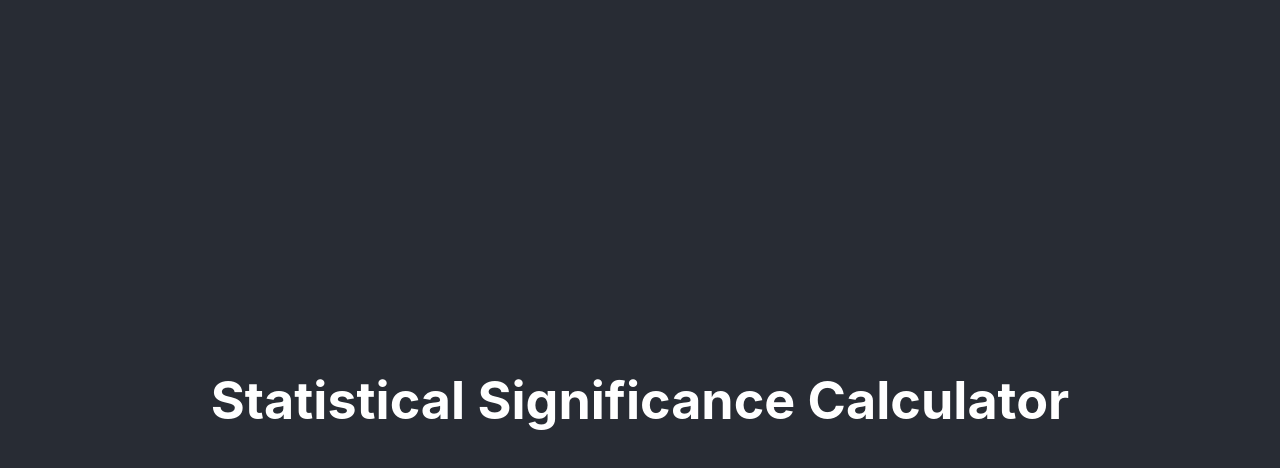
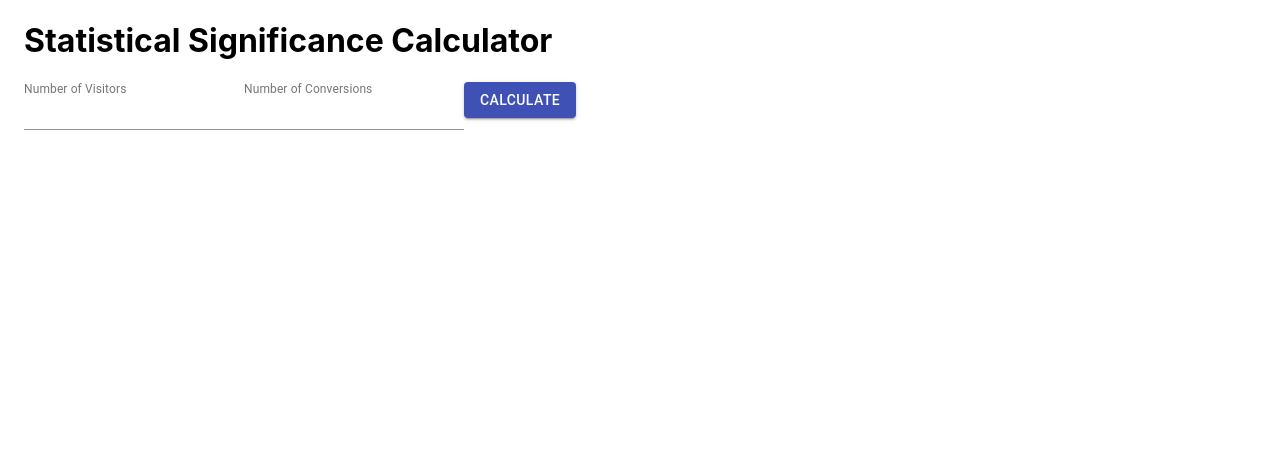
Before and after one commit to mikachan/stat-sig-calc, a React (Create React App) app: page / in a window 1280 px wide. Shown: the top 468 px of the page. Built offline with nearby package versions, Linux system fonts and the light colour scheme.

Commit message:
chore: rename App to Calculator

```diff
--- a/src/App.css
+++ /dev/null
@@ -1,18 +0,0 @@
-.App {
-  text-align: center;
-}
-
-.App-header {
-  background-color: #282c34;
-  min-height: 100vh;
-  display: flex;
-  flex-direction: column;
-  align-items: center;
-  justify-content: center;
-  font-size: calc(10px + 2vmin);
-  color: white;
-}
-
-.App-link {
-  color: #61dafb;
-}
--- a/src/App.js
+++ /dev/null
@@ -1,13 +0,0 @@
-import './App.css';
-
-function App() {
-	return (
-		<div className="App">
-			<header className="App-header">
-				<h1>Statistical Significance Calculator</h1>
-			</header>
-		</div>
-	);
-}
-
-export default App;
--- /dev/null
+++ b/src/Calculator.js
@@ -0,0 +1,46 @@
+import './Calculator.css';
+
+import Button from '@material-ui/core/Button';
+import Container from '@material-ui/core/Container';
+import TextField from '@material-ui/core/TextField';
+
+function Calculator() {
+	return (
+		<div className="calculator">
+			<Container maxWidth="lg">
+				<header className="calculator-header">
+					<h1>Statistical Significance Calculator</h1>
+				</header>
+				<form noValidate autoComplete="off">
+					<div>
+						<TextField
+							id="visitors"
+							label="Number of Visitors"
+							type="number"
+							InputLabelProps={{
+								shrink: true,
+							}}
+						/>
+						<TextField
+							id="conversions"
+							label="Number of Conversions"
+							type="number"
+							InputLabelProps={{
+								shrink: true,
+							}}
+						/>
+						<Button
+							variant="contained"
+							color="primary"
+							type="submit"
+						>
+							Calculate
+						</Button>
+					</div>
+				</form>
+			</Container>
+		</div>
+	);
+}
+
+export default Calculator;
--- a/src/index.js
+++ b/src/index.js
@@ -1,14 +1,15 @@
+import './index.css';
+
+import Calculator from './Calculator';
 import React from 'react';
 import ReactDOM from 'react-dom';
-import './index.css';
-import App from './App';
 import reportWebVitals from './reportWebVitals';
 
 ReactDOM.render(
-  <React.StrictMode>
-    <App />
-  </React.StrictMode>,
-  document.getElementById('root')
+	<React.StrictMode>
+		<Calculator />
+	</React.StrictMode>,
+	document.getElementById('root')
 );
 
 // If you want to start measuring performance in your app, pass a function
```
Also changed, not shown: src/Calculator.css (added), 1 other file (tests, documents, lock files or other folders).
